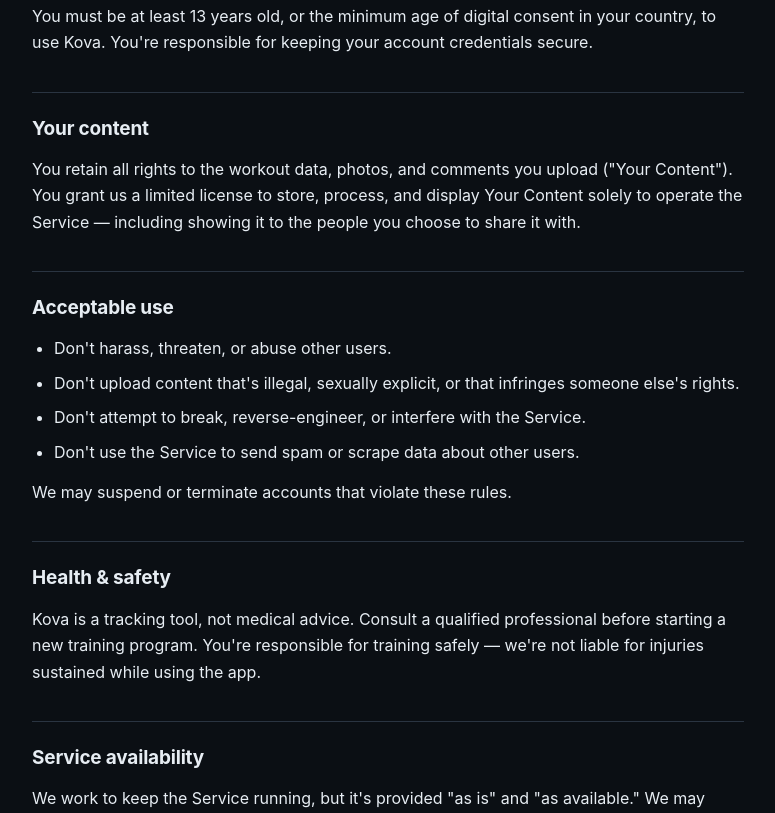
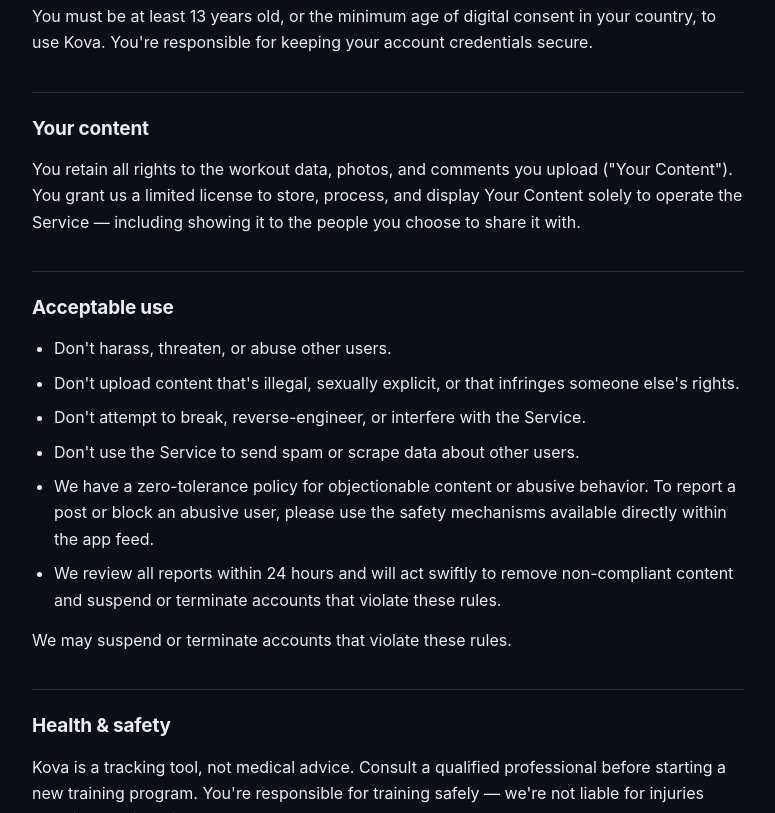
Before and after one commit to RowanHall/privacy-policy, a plain HTML site: page terms/index.html in a window 1280 px wide. Shown: the part 378-1191 px from the top of the page, without its empty margins (252-1027 px from the left). Drawn offline with Linux system fonts and the light colour scheme.

Commit message:
terms of service changes

```diff
--- a/terms/index.html
+++ b/terms/index.html
@@ -73,6 +73,8 @@
         <li>Don't upload content that's illegal, sexually explicit, or that infringes someone else's rights.</li>
         <li>Don't attempt to break, reverse-engineer, or interfere with the Service.</li>
         <li>Don't use the Service to send spam or scrape data about other users.</li>
+        <li>We have a zero-tolerance policy for objectionable content or abusive behavior. To report a post or block an abusive user, please use the safety mechanisms available directly within the app feed.</li>
+        <li>We review all reports within 24 hours and will act swiftly to remove non-compliant content and suspend or terminate accounts that violate these rules.</li>
       </ul>
       <p>
         We may suspend or terminate accounts that violate these rules.
```
